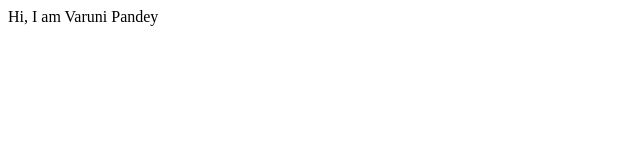
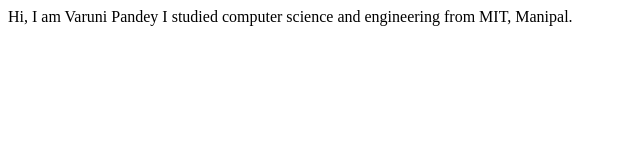
Before and after one commit to varunipandey/demo-student-page, a plain HTML site: page index.html in a window 1280 px wide. Shown: the whole page, without its empty margins (0-640 px from the left). Drawn offline with Linux system fonts and the light colour scheme.

Commit message:
Update index.html
docs: Added college details

```diff
--- a/index.html
+++ b/index.html
@@ -8,5 +8,7 @@
 </head>
 <body>
     Hi, I am Varuni Pandey
+
+    I studied computer science and engineering from MIT, Manipal.
 </body>
 </html>
```
